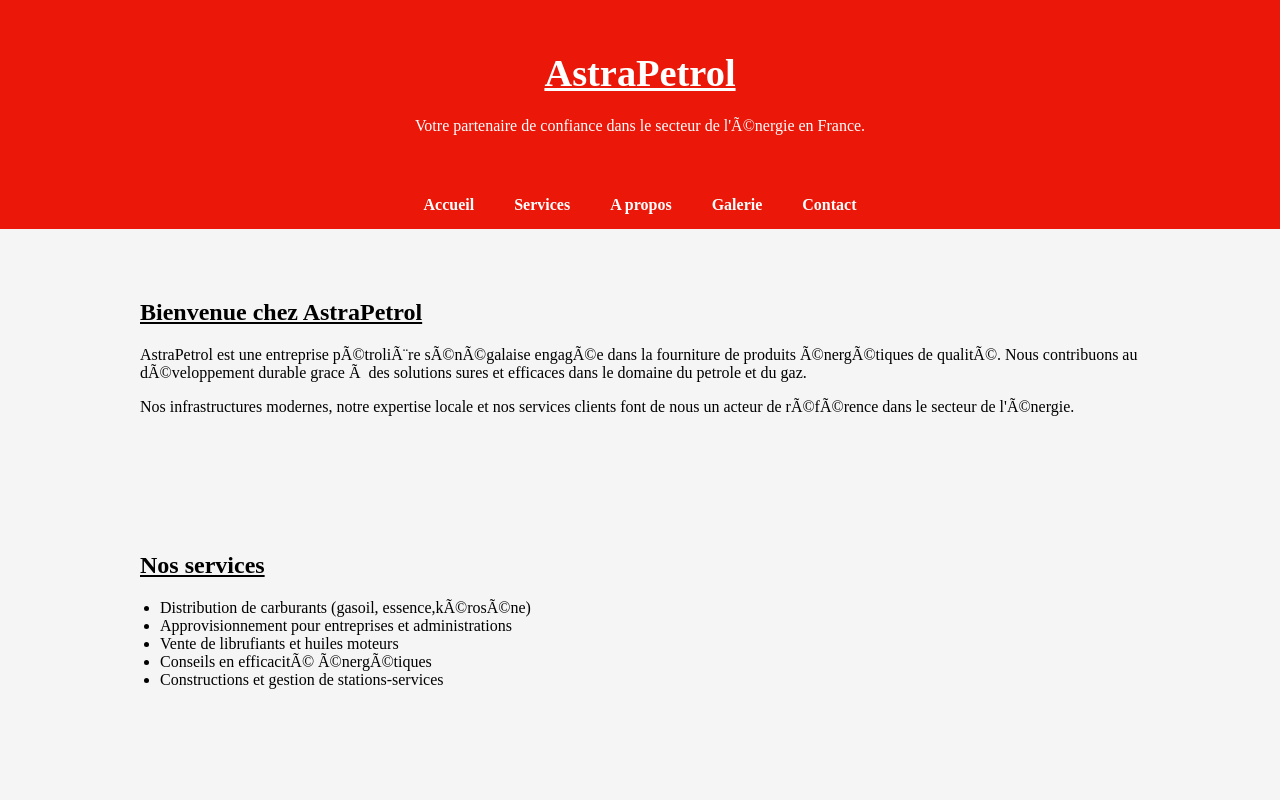
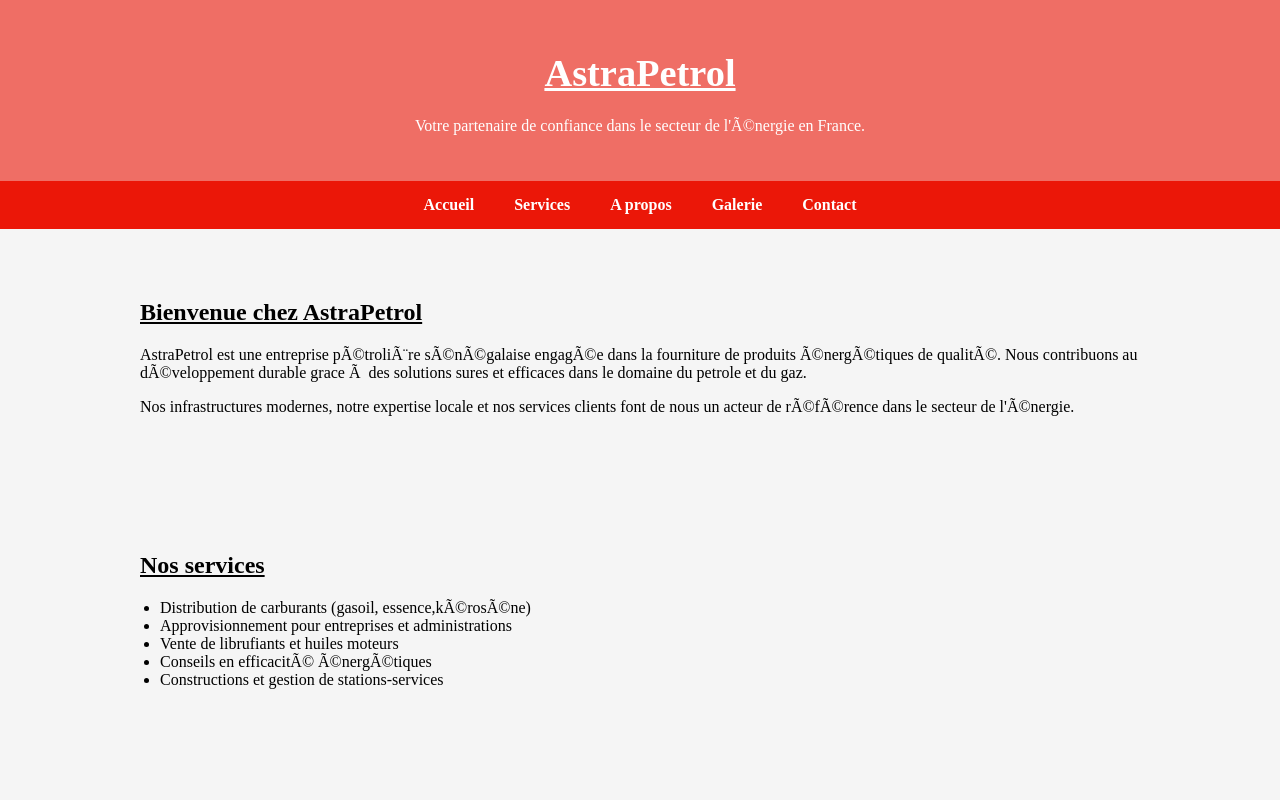
Before and after one commit to Houss75/TP-trello, a plain HTML site: page index.html in a window 1280 px wide. Shown: the top 800 px of the page. Drawn offline with Linux system fonts and the light colour scheme.

Commit message:
foncé la couleur

```diff
--- a/index.html
+++ b/index.html
@@ -12,7 +12,7 @@
 		}
 
 		header{
-			background-color: #eb1708;
+			background-color: #eb17089a;
 			color: white;
 			padding: 30px;
 			text-align: center;
```
